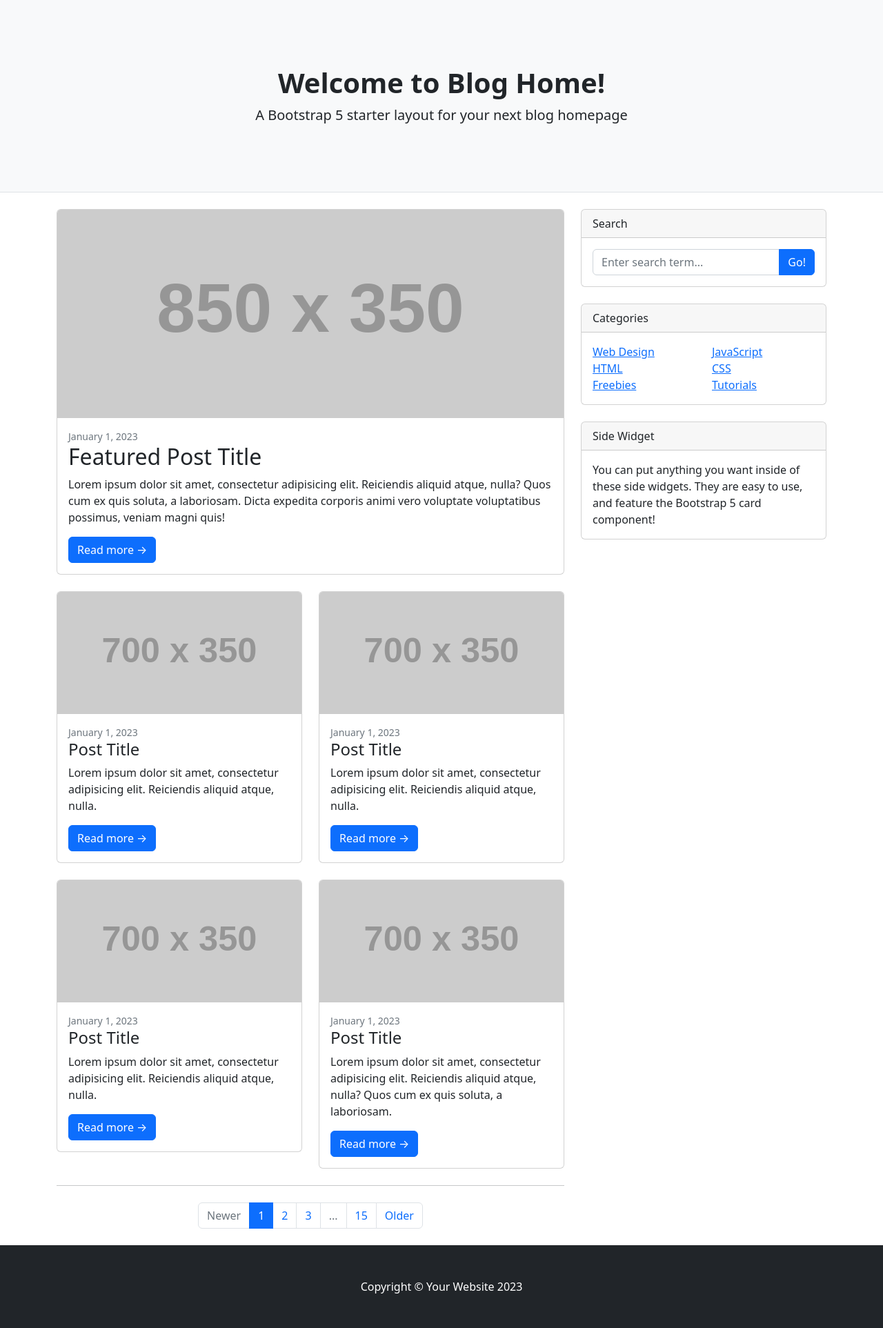
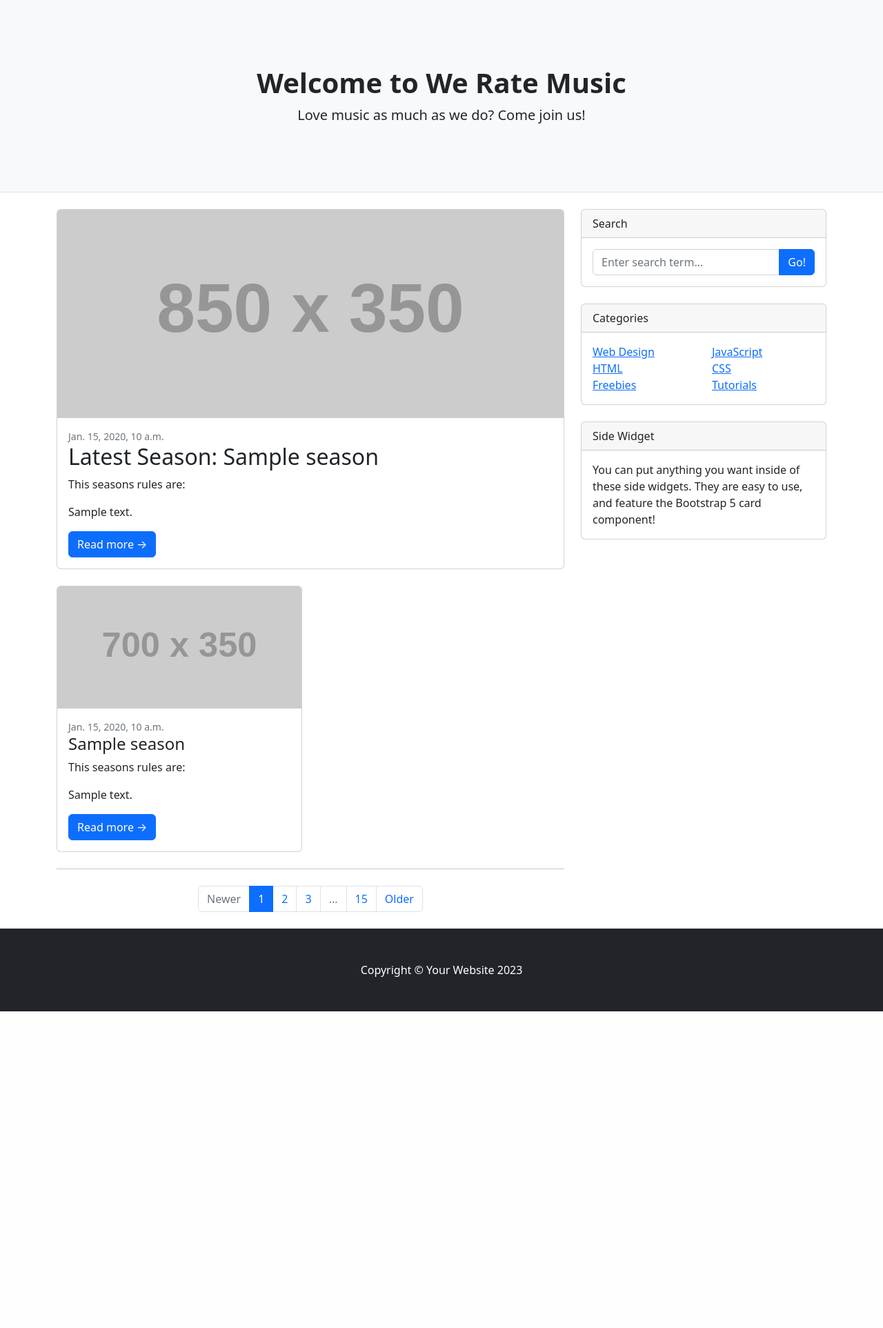
Before and after one commit to DestanT/we-discuss-music, a Django app: page / in a window 1280 px wide. Shown: the part 56-1981 px from the top of the page at 69% size. After the commit the page ends 1522 px from the top, so only its background shows below. Run offline with Django 4.2, Linux system fonts and the light colour scheme; tables that the repository leaves empty hold one stand-in row (values such as "Sample post"); grey boxes labelled with a size stand in for pictures from a placeholder-image service; some libraries are stand-ins or nearby versions.

Commit message:
Display Season posts in index.html

```diff
--- a/templates/index.html
+++ b/templates/index.html
@@ -1,6 +1,7 @@
 {% load static %}
 <!DOCTYPE html>
 <html lang="en">
+
 <head>
     <meta charset="utf-8">
     <meta name="viewport" content="width=device-width, initial-scale=1, shrink-to-fit=no">
@@ -12,12 +13,15 @@
     <!-- Core theme CSS (includes Bootstrap)-->
     <link href="{% static 'css/styles.css' %}" rel="stylesheet">
 </head>
+
 <body>
     <!-- Responsive navbar-->
     <nav class="navbar navbar-expand-lg navbar-dark bg-dark">
         <div class="container">
             <a class="navbar-brand" href="#!">Start Bootstrap</a>
-                <button class="navbar-toggler" type="button" data-bs-toggle="collapse" data-bs-target="#navbarSupportedContent" aria-controls="navbarSupportedContent" aria-expanded="false" aria-label="Toggle navigation"><span class="navbar-toggler-icon"></span></button>
+            <button class="navbar-toggler" type="button" data-bs-toggle="collapse"
+                data-bs-target="#navbarSupportedContent" aria-controls="navbarSupportedContent" aria-expanded="false"
+                aria-label="Toggle navigation"><span class="navbar-toggler-icon"></span></button>
             <div class="collapse navbar-collapse" id="navbarSupportedContent">
                 <ul class="navbar-nav ms-auto mb-2 mb-lg-0">
                     <li class="nav-item"><a class="nav-link" href="#">Home</a></li>
@@ -32,78 +36,53 @@
     <header class="py-5 bg-light border-bottom mb-4">
         <div class="container">
             <div class="text-center my-5">
-                    <h1 class="fw-bolder">Welcome to Blog Home!</h1>
-                    <p class="lead mb-0">A Bootstrap 5 starter layout for your next blog homepage</p>
+                <h1 class="fw-bolder">Welcome to We Rate Music</h1>
+                <p class="lead mb-0">Love music as much as we do? Come join us!</p>
             </div>
         </div>
     </header>
     <!-- Page content-->
     <div class="container">
         <div class="row">
-                <!-- Blog entries-->
+            <!-- Season entries-->
             <div class="col-lg-8">
-                    <!-- Featured blog post-->
+                <!-- Latest season post-->
                 <div class="card mb-4">
-                        <a href="#!"><img class="card-img-top" src="https://dummyimage.com/850x350/dee2e6/6c757d.jpg" alt="..." /></a>
+                    <a href="#!"><img class="card-img-top" src="https://dummyimage.com/850x350/dee2e6/6c757d.jpg"
+                            alt="..." /></a>
                     <div class="card-body">
-                            <div class="small text-muted">January 1, 2023</div>
-                            <h2 class="card-title">Featured Post Title</h2>
-                            <p class="card-text">Lorem ipsum dolor sit amet, consectetur adipisicing elit. Reiciendis aliquid atque, nulla? Quos cum ex quis soluta, a laboriosam. Dicta expedita corporis animi vero voluptate voluptatibus possimus, veniam magni quis!</p>
+                        <div class="small text-muted">{{ season_list.first.created_on }}</div>
+                        <h2 class="card-title">Latest Season: {{ season_list.first.title }}</h2>
+                        <p class="card-text">This seasons rules are:</p>
+                        <p class="card-text">{{ season_list.first.description }}</p>
                         <a class="btn btn-primary" href="#!">Read more →</a>
                     </div>
                 </div>
                 <!-- Nested row for non-featured blog posts-->
                 <div class="row">
+                    {% for season in season_list %}
                     <div class="col-lg-6">
                         <!-- Blog post-->
                         <div class="card mb-4">
-                                <a href="#!"><img class="card-img-top" src="https://dummyimage.com/700x350/dee2e6/6c757d.jpg" alt="..." /></a>
+                            <a href="#!"><img class="card-img-top"
+                                    src="https://dummyimage.com/700x350/dee2e6/6c757d.jpg" alt="..." /></a>
                             <div class="card-body">
-                                    <div class="small text-muted">January 1, 2023</div>
-                                    <h2 class="card-title h4">Post Title</h2>
-                                    <p class="card-text">Lorem ipsum dolor sit amet, consectetur adipisicing elit. Reiciendis aliquid atque, nulla.</p>
-                                    <a class="btn btn-primary" href="#!">Read more →</a>
-                                </div>
-                            </div>
-                            <!-- Blog post-->
-                            <div class="card mb-4">
-                                <a href="#!"><img class="card-img-top" src="https://dummyimage.com/700x350/dee2e6/6c757d.jpg" alt="..." /></a>
-                                <div class="card-body">
-                                    <div class="small text-muted">January 1, 2023</div>
-                                    <h2 class="card-title h4">Post Title</h2>
-                                    <p class="card-text">Lorem ipsum dolor sit amet, consectetur adipisicing elit. Reiciendis aliquid atque, nulla.</p>
+                                <div class="small text-muted">{{ season.created_on }}</div>
+                                <h2 class="card-title h4">{{ season.title }}</h2>
+                                <p class="card-text">This seasons rules are:</p>
+                                <p class="card-text">{{ season.description }}</p>
                                 <a class="btn btn-primary" href="#!">Read more →</a>
                             </div>
                         </div>
                     </div>
-                        <div class="col-lg-6">
-                            <!-- Blog post-->
-                            <div class="card mb-4">
-                                <a href="#!"><img class="card-img-top" src="https://dummyimage.com/700x350/dee2e6/6c757d.jpg" alt="..." /></a>
-                                <div class="card-body">
-                                    <div class="small text-muted">January 1, 2023</div>
-                                    <h2 class="card-title h4">Post Title</h2>
-                                    <p class="card-text">Lorem ipsum dolor sit amet, consectetur adipisicing elit. Reiciendis aliquid atque, nulla.</p>
-                                    <a class="btn btn-primary" href="#!">Read more →</a>
-                                </div>
-                            </div>
-                            <!-- Blog post-->
-                            <div class="card mb-4">
-                                <a href="#!"><img class="card-img-top" src="https://dummyimage.com/700x350/dee2e6/6c757d.jpg" alt="..." /></a>
-                                <div class="card-body">
-                                    <div class="small text-muted">January 1, 2023</div>
-                                    <h2 class="card-title h4">Post Title</h2>
-                                    <p class="card-text">Lorem ipsum dolor sit amet, consectetur adipisicing elit. Reiciendis aliquid atque, nulla? Quos cum ex quis soluta, a laboriosam.</p>
-                                    <a class="btn btn-primary" href="#!">Read more →</a>
-                                </div>
-                            </div>
-                        </div>
+                    {% endfor %}
                 </div>
                 <!-- Pagination-->
                 <nav aria-label="Pagination">
                     <hr class="my-0" />
                     <ul class="pagination justify-content-center my-4">
-                            <li class="page-item disabled"><a class="page-link" href="#" tabindex="-1" aria-disabled="true">Newer</a></li>
+                        <li class="page-item disabled"><a class="page-link" href="#" tabindex="-1"
+                                aria-disabled="true">Newer</a></li>
                         <li class="page-item active" aria-current="page"><a class="page-link" href="#!">1</a></li>
                         <li class="page-item"><a class="page-link" href="#!">2</a></li>
                         <li class="page-item"><a class="page-link" href="#!">3</a></li>
@@ -120,7 +99,8 @@
                     <div class="card-header">Search</div>
                     <div class="card-body">
                         <div class="input-group">
-                                <input class="form-control" type="text" placeholder="Enter search term..." aria-label="Enter search term..." aria-describedby="button-search" />
+                            <input class="form-control" type="text" placeholder="Enter search term..."
+                                aria-label="Enter search term..." aria-describedby="button-search" />
                             <button class="btn btn-primary" id="button-search" type="button">Go!</button>
                         </div>
                     </div>
@@ -150,18 +130,22 @@
                 <!-- Side widget-->
                 <div class="card mb-4">
                     <div class="card-header">Side Widget</div>
-                        <div class="card-body">You can put anything you want inside of these side widgets. They are easy to use, and feature the Bootstrap 5 card component!</div>
+                    <div class="card-body">You can put anything you want inside of these side widgets. They are easy to
+                        use, and feature the Bootstrap 5 card component!</div>
                 </div>
             </div>
         </div>
     </div>
     <!-- Footer-->
     <footer class="py-5 bg-dark">
-            <div class="container"><p class="m-0 text-center text-white">Copyright &copy; Your Website 2023</p></div>
+        <div class="container">
+            <p class="m-0 text-center text-white">Copyright &copy; Your Website 2023</p>
+        </div>
     </footer>
     <!-- Bootstrap core JS-->
     <script src="https://cdn.jsdelivr.net/npm/bootstrap@5.2.3/dist/js/bootstrap.bundle.min.js"></script>
     <!-- Core theme JS-->
     <script src="{% static 'js/scripts.js' %}"></script>
 </body>
+
 </html>
```
Lines whose indentation alone changed are shown as unchanged.
